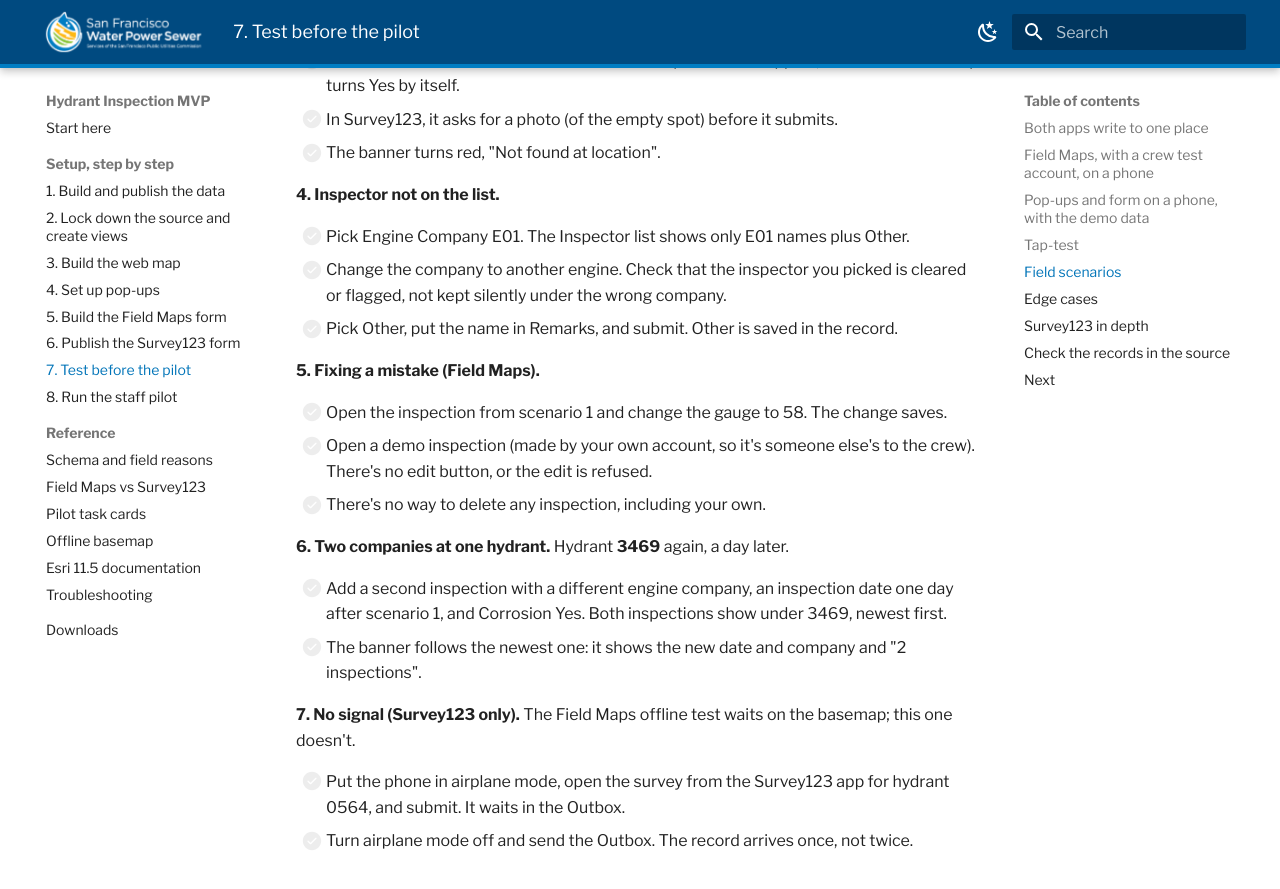
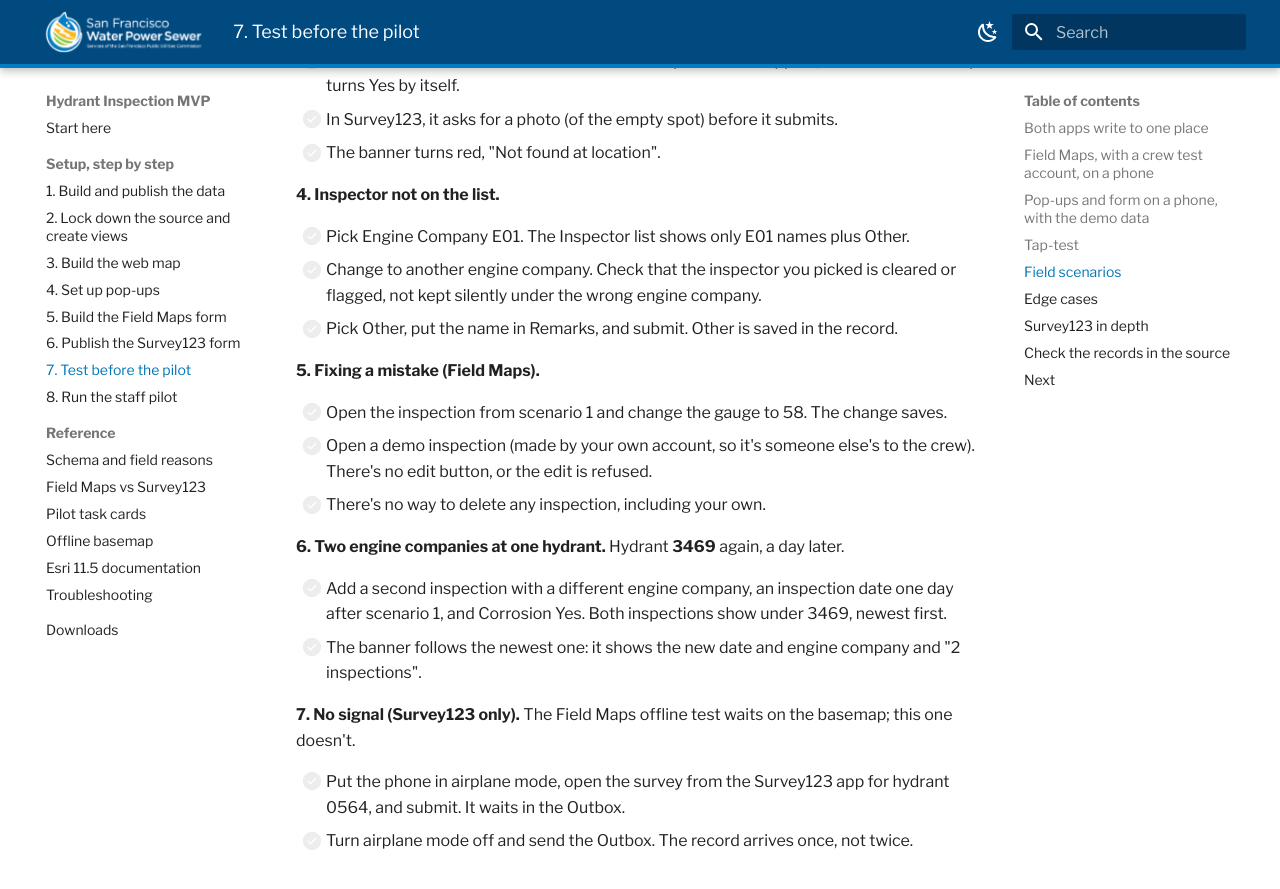
Before and after one commit to sstasio/sfpuc-hydrant-mvp, an MkDocs documentation site: the page built from docs/setup/07-test.md, in a window 1280 px wide and 900 px high, scrolled down 2541 px. Shown: the top 889 px of the window. Built offline with MkDocs 1.6.1 and Material for MkDocs 9.7.7, drawn with Linux system fonts in a browser that asks for light colours; some of the changed text lies outside the part shown.

Commit message:
Say "engine company" instead of a bare "company"
A bare "company" reads like a business to crews.

Co-Authored-By: Claude Opus 5.5 (1M context) <noreply@anthropic.com>
Claude-Session: https://claude.ai/code/session_01WcX7gz835Uu2NoHiASCWjE

```diff
--- a/docs/kit/pilot/build_scorecard.py
+++ b/docs/kit/pilot/build_scorecard.py
@@ -102,7 +102,7 @@ def build(path, n_testers):
         ("", BASE),
         ("Yellow cells are for typing. Grey cells are filled in for you or calculated.", BOLD),
         ("", BASE),
-        ("Testers: one row per tester. Fill in company, phone and account before their session.", BASE),
+        ("Testers: one row per tester. Fill in engine company, phone and account before their session.", BASE),
         ("Tasks: the observer logs time, result and ease for every task, in the order the rows are listed.", BASE),
         ("After-app: the four questions after each app (1 strongly disagree, 5 strongly agree).", BASE),
         ("Wrap-up: which app the tester would pick, and why.", BASE),
--- a/docs/setup/07-test.md
+++ b/docs/setup/07-test.md
@@ -29,10 +29,10 @@ Load the [demo inspections](04-popups.md#load-demo-inspections) first. Save the
 
 **Inspection pop-up.** Tap an inspection under the hydrant:
 
-- [ ] **0358:** the title shows date and company, the pressure line reads *38 psi measured · 50 psi stamped · LOW*, and Issues found lists Low pressure.
+- [ ] **0358:** the title shows date and engine company, the pressure line reads *38 psi measured · 50 psi stamped · LOW*, and Issues found lists Low pressure.
 - [ ] **3402:** Issues found shows "Operable: No" and "Stripped spindle".
 - [ ] **0291:** Issues found says "None".
-- [ ] Related inspections are listed newest first, each titled with date and company.
+- [ ] Related inspections are listed newest first, each titled with date and engine company.
 - [ ] Photos open from the inspection pop-up (add one by hand; demo records have none).
 
 **New inspection from the form.** Open 0291 and add an inspection:
@@ -80,7 +80,7 @@ Run these as a crew member would, with the crew test account, on a phone, standi
 **4. Inspector not on the list.**
 
 - [ ] Pick Engine Company E01. The Inspector list shows only E01 names plus Other.
-- [ ] Change the company to another engine. Check that the inspector you picked is cleared or flagged, not kept silently under the wrong company.
+- [ ] Change to another engine company. Check that the inspector you picked is cleared or flagged, not kept silently under the wrong engine company.
 - [ ] Pick Other, put the name in Remarks, and submit. Other is saved in the record.
 
 **5. Fixing a mistake (Field Maps).**
@@ -89,10 +89,10 @@ Run these as a crew member would, with the crew test account, on a phone, standi
 - [ ] Open a demo inspection (made by your own account, so it's someone else's to the crew). There's no edit button, or the edit is refused.
 - [ ] There's no way to delete any inspection, including your own.
 
-**6. Two companies at one hydrant.** Hydrant **3469** again, a day later.
+**6. Two engine companies at one hydrant.** Hydrant **3469** again, a day later.
 
 - [ ] Add a second inspection with a different engine company, an inspection date one day after scenario 1, and Corrosion Yes. Both inspections show under 3469, newest first.
-- [ ] The banner follows the newest one: it shows the new date and company and "2 inspections".
+- [ ] The banner follows the newest one: it shows the new date and engine company and "2 inspections".
 
 **7. No signal (Survey123 only).** The Field Maps offline test waits on the basemap; this one doesn't.
 
@@ -130,7 +130,7 @@ Field scenarios 2 and 7 cover the basics. This section works through the rest of
 **The form itself**
 
 - [ ] Inspection Date defaults to now and can be changed.
-- [ ] Typing `E1` in Engine Company narrows the list to E1 companies.
+- [ ] Typing `E1` in Engine Company narrows the list to the engine companies starting with E1.
 - [ ] Low Pressure can't be typed into. It only changes from the gauge and spindle values.
 - [ ] Ticking "Serial number missing" and "Leak" sets those two flags to Yes on the record, and the other eight to No.
 - [ ] Clearing every marking and issue (and with no other problems) sets Needs Follow-up back to No.
@@ -161,4 +161,4 @@ After the scenarios, open the **source** layer's inspections table in Map Viewer
 
 ## Next
 
-[8. Run the staff pilot](08-pilot.md). A supervisor dashboard (low-pressure list, follow-up count, inspections by company) can come after, built on the same table.
+[8. Run the staff pilot](08-pilot.md). A supervisor dashboard (low-pressure list, follow-up count, inspections by engine company) can come after, built on the same table.
```
Also changed, not shown: docs/reference/schema.md (+2 -2 lines), docs/setup/04-popups.md (+1 -1 lines), docs/setup/05-field-maps-form.md (+1 -1 lines), docs/setup/08-pilot.md (+1 -1 lines), 2 other files.
